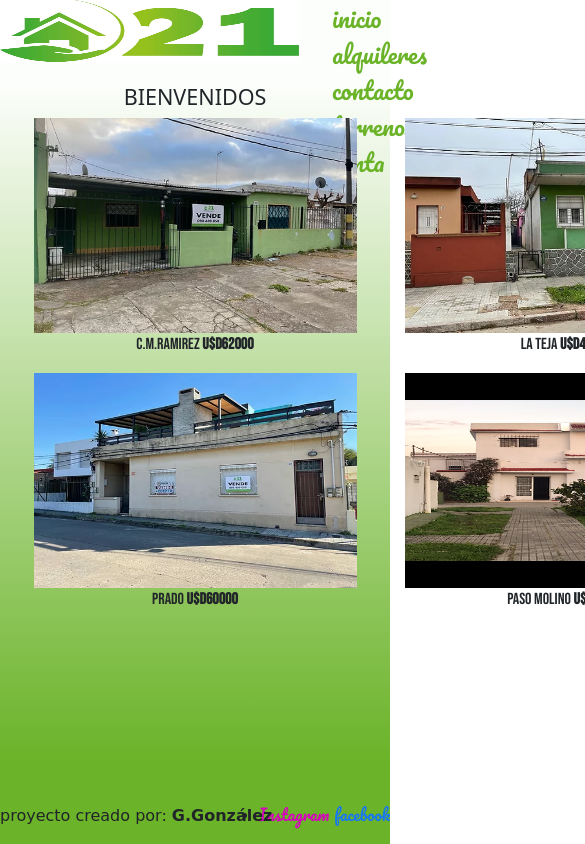
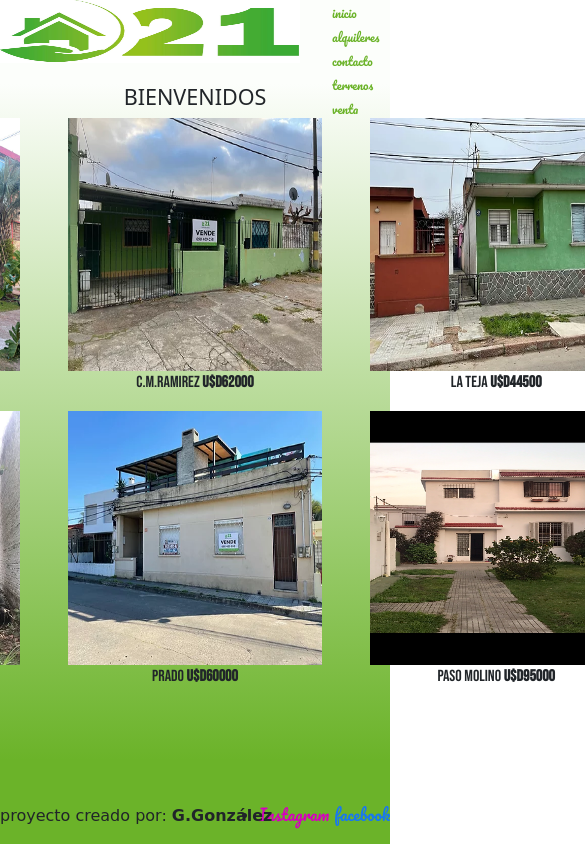
Before and after one commit to geronimo2706/inmobiliaria-21, a website: page pages/venta.html in a window 390 px wide. Shown: the top 844 px of the page, 585 px wide, since content can reach past the window. Drawn offline with nearby package versions, Linux system fonts and the light colour scheme; a web font is replaced by a local one.

Commit message:
ajustando las media query

```diff
--- a/css/style.css
+++ b/css/style.css
@@ -61,3 +61,22 @@ nav ul li a{
     font-size: 1.5em;
     font-family: 'Pacifico', cursive;
 }
+@media only screen and (max-width: 599px){
+    nav ul li a{
+        list-style: none;
+        text-decoration: none;
+        color: #6BB329;
+        font-size: 0.75em;
+        font-family: 'Pacifico', cursive;
+    }
+    .propiedades article img {
+        display: flex;
+        justify-content: center;
+        width: 30vh;
+        height: 30vh;
+    }
+    #mapa-contacto{
+        height: 60vh;
+    }
+
+}
```
Also changed, not shown: pages/contacto.html (+1 -1 lines).
